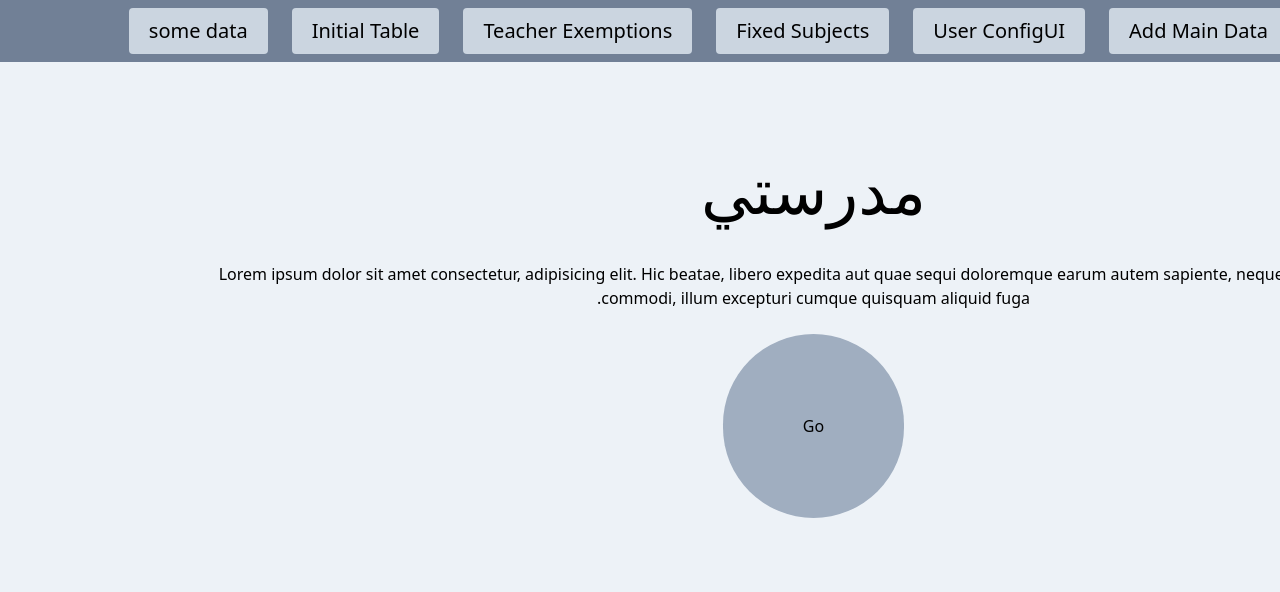
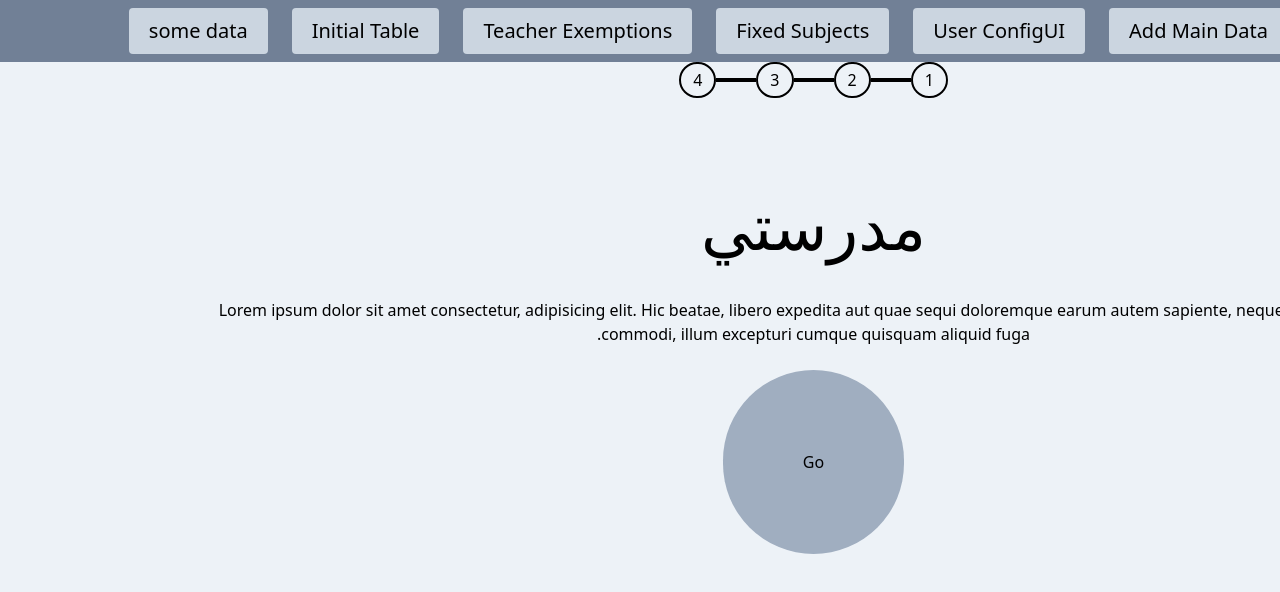
Before and after one commit to m-HARD/Weekly-Classs-Chedule-Source, a Vue app: page / in a window 1280 px wide. Shown: the top 592 px of the page. Built offline with nearby package versions, Linux system fonts and the light colour scheme.

Commit message:
add pagenation

```diff
--- a/src/App.vue
+++ b/src/App.vue
@@ -12,6 +12,8 @@
           <span @click="currentView ='app-view-some-data'" class="mx-3 px-5 py-2 text-xl cursor-pointer bg-gray-400 rounded">some data</span>
         </nav>
 
+        <pagenation />
+
 
         <keep-alive>
           <component :is="currentView" :data="{subInClasses:subInClasses,userConfig:userConfig,userConfigBeforeChange:userConfigBeforeChange,teacherExemptions:teacherExemptions,mainData:mainData}"></component>
@@ -24,6 +26,7 @@
 
 <script>
 import { eventBus } from './main'
+import Pagenation from './components/Pagenation'
 import DefulteUserConfig from '@/data/DefulteUserConfig'
 import data from './data/data'
 import HomePage from './pages/HomePage'
@@ -38,6 +41,7 @@ import InitialTable from './pages/InitialTable'
 import Vue from 'vue'
 
 
+Vue.component('pagenation',Pagenation)
 Vue.component('home-page',HomePage)
 Vue.component('test',Test)
 Vue.component('app-main-ui',MainUI)
--- a/src/assets/css/tailwind.css
+++ b/src/assets/css/tailwind.css
@@ -1,5 +1,12 @@
 @tailwind base;
 @tailwind components;
+    .o{
+        @apply rounded-full border-2 border-black py-1 px-3
+    }
+    .s{
+        @apply w-10 h-1 mt-4 bg-black
+    }
+
     .lableClasses{
         @apply block uppercase tracking-wide text-gray-700 text-xs font-bold mb-2;
     }
--- /dev/null
+++ b/src/components/Pagenation.vue
@@ -0,0 +1,13 @@
+<template>
+    <div name="pagenatio" class="flex justify-center">
+            <div class="flex">
+                <span class="o">1</span>
+                <span class="s"></span>
+                <span class="o">2</span>
+                <span class="s"></span>
+                <span class="o">3</span>
+                <span class="s"></span>
+                <span class="o">4</span>
+            </div>
+    </div>
+</template>
```
